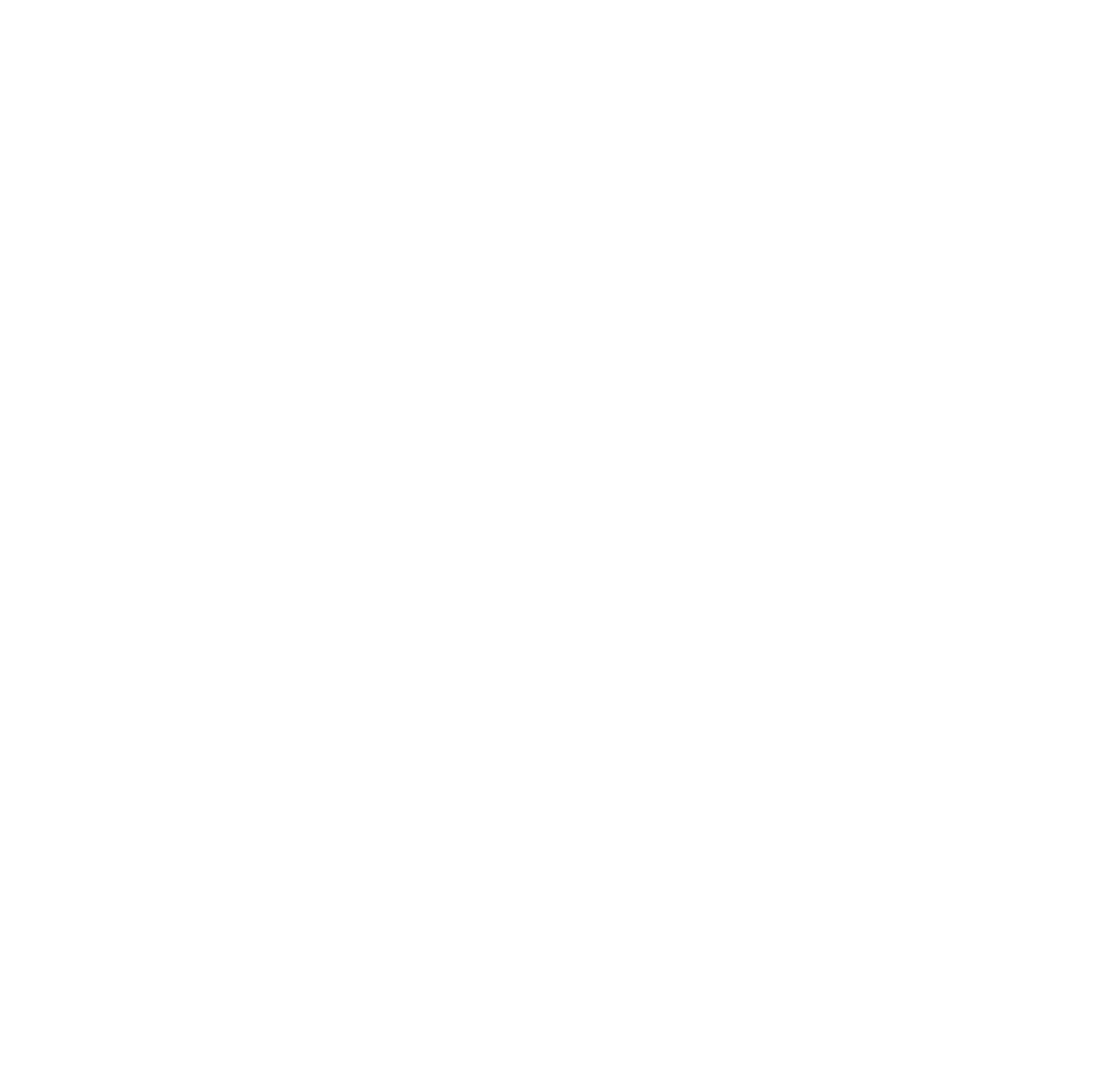
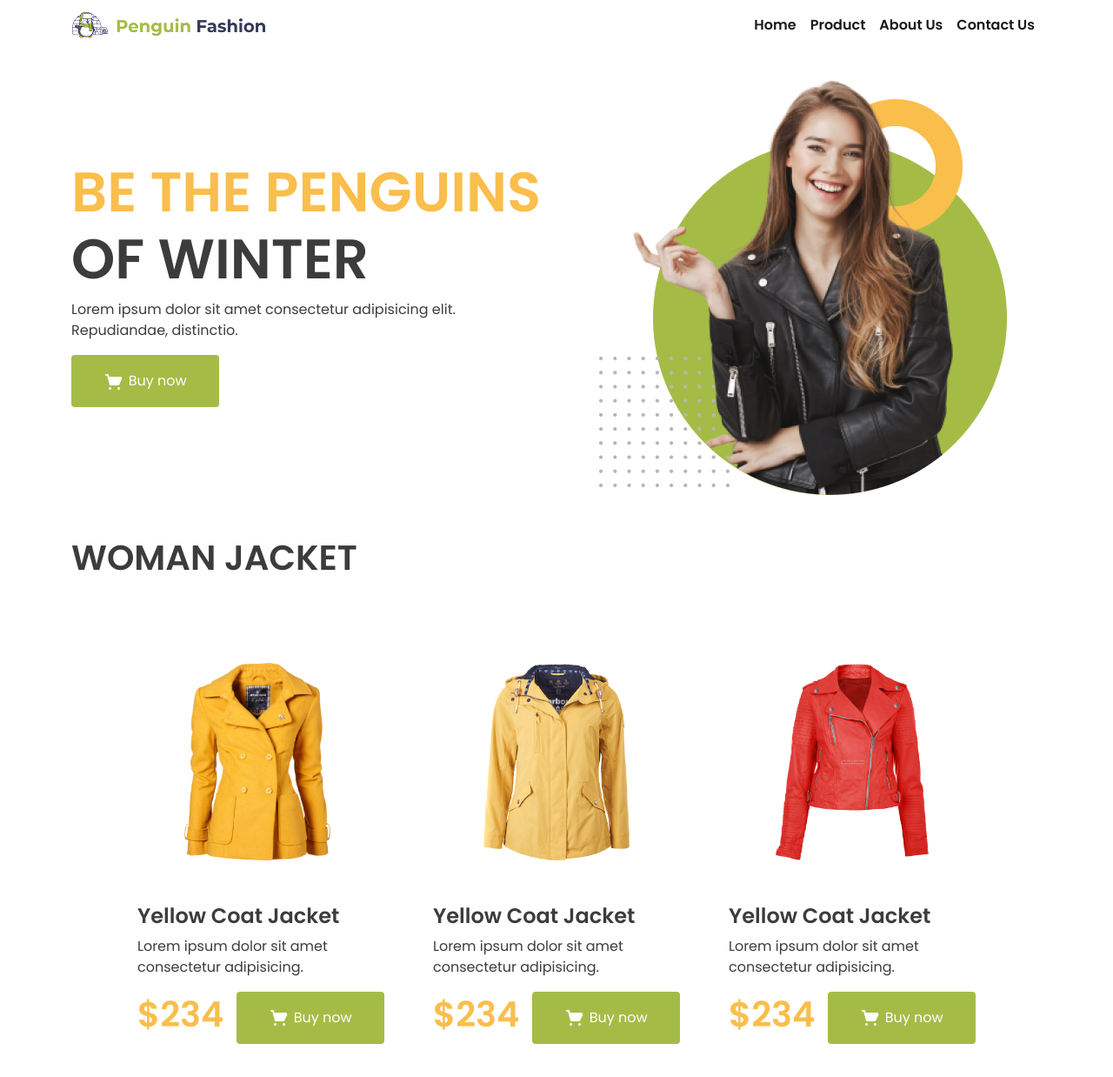
Before and after one commit to aimun-naharr/penguin-fashion, a plain HTML site: page index.html in a window 1280 px wide. Shown: the whole page at 87% size. Before the commit the page ends 800 px from the top, so only its background shows below. Drawn offline with nearby package versions, Linux system fonts and the light colour scheme; a web font is replaced by a local one.

Commit message:
second section done

```diff
--- a/index.html
+++ b/index.html
@@ -1,15 +1,127 @@
 <!DOCTYPE html>
 <html lang="en">
+
 <head>
-    <meta charset="UTF-8">
-    <meta http-equiv="X-UA-Compatible" content="IE=edge">
-    <meta name="viewport" content="width=device-width, initial-scale=1.0">
-    <link href="https://cdn.jsdelivr.net/npm/bootstrap@5.1.3/dist/css/bootstrap.min.css" rel="stylesheet" integrity="sha384-1BmE4kWBq78iYhFldvKuhfTAU6auU8tT94WrHftjDbrCEXSU1oBoqyl2QvZ6jIW3" crossorigin="anonymous">
-    <title>Penguin Fashion</title>
+  <meta charset="UTF-8">
+  <meta http-equiv="X-UA-Compatible" content="IE=edge">
+  <meta name="viewport" content="width=device-width, initial-scale=1.0">
+  <link href="https://cdn.jsdelivr.net/npm/bootstrap@5.1.3/dist/css/bootstrap.min.css" rel="stylesheet"
+    integrity="sha384-1BmE4kWBq78iYhFldvKuhfTAU6auU8tT94WrHftjDbrCEXSU1oBoqyl2QvZ6jIW3" crossorigin="anonymous">
+  <link rel="stylesheet" href="style.css">
+  <link
+    rel="stylesheet"
+    href="https://cdnjs.cloudflare.com/ajax/libs/animate.css/4.1.1/animate.min.css"
+  />
+  <title>Penguin Fashion</title>
 </head>
+
 <body>
+  <header>
+    <nav class="navbar navbar-expand-lg navbar-light">
+      <div class="container">
+        <a class="navbar-brand" href="#">
+          <img src="./icons/Group 33072.png" alt="" width="225" height="31" class="d-inline-block align-text-top">
+        </a>
+        <button class="navbar-toggler" type="button" data-bs-toggle="collapse" data-bs-target="#navbarSupportedContent"
+          aria-controls="navbarSupportedContent" aria-expanded="false" aria-label="Toggle navigation">
+          <span class="navbar-toggler-icon"></span>
+        </button>
+        <div class="collapse navbar-collapse" id="navbarSupportedContent">
+          <ul class="navbar-nav ms-auto mb-2 mb-lg-0 bold-text">
+            <li class="nav-item">
+              <a class="nav-link active" aria-current="page" href="#">Home</a>
+            </li>
+            <li class="nav-item">
+              <a class="nav-link active" aria-current="page" href="#">Product</a>
+            </li>
+            <li class="nav-item">
+              <a class="nav-link active" aria-current="page" href="#">About Us</a>
+            </li>
+            <li class="nav-item">
+              <a class="nav-link active" aria-current="page" href="#">Contact Us</a>
+            </li>
 
 
-    <script src="https://cdn.jsdelivr.net/npm/bootstrap@5.1.3/dist/js/bootstrap.bundle.min.js" integrity="sha384-ka7Sk0Gln4gmtz2MlQnikT1wXgYsOg+OMhuP+IlRH9sENBO0LRn5q+8nbTov4+1p" crossorigin="anonymous"></script>
+
+          </ul>
+
+        </div>
+      </div>
+    </nav>
+  </header>
+  <!---------------------------------------------------------
+     header section done---------------------------------------- -->
+  <main>
+    <section class="mt-4">
+      <div class="container">
+        <div class="row d-flex align-items-center flex-start">
+          <div class="col-md-12 col-lg-6">
+            <div d-flex flex-column w-100 align-items-center>
+              <h1 class="display-3 animate__animated animate__bounce bold-text"><span class="yellow-color">BE THE PENGUINS</span><span class="dark-color"> OF WINTER</span></h1>
+              <p>Lorem ipsum dolor sit amet consectetur adipisicing elit. Repudiandae, distinctio.</p>
+              <button class="buy-btn button rounded"><img width="24" src="./icons/shopping-cart 1.png" alt=""> Buy now</button>
+            </div>
+          </div>
+          <div class="col-md-12 col-lg-6">
+            <div class="model-image d-flex align-items-center justify-content-center"><img class="img-fluid" src="./images/model.png" alt=""></div>
+          </div>
+        </div>
+      </div>
+    </section>
+    <!----------------------------------------------------
+      first section done
+     ------------------------------------------------------->
+    <section class="woman mt-5">
+     <div class="container">
+      <h1 class="dark-color bold-text">WOMAN JACKET</h1>
+      <div class="row my-5 mx-5">
+        <div class="col-lg-4">
+          <div class="cards mx-3">
+            <img class="img-fluid p-5" width="293" src="./images/jacket-1.png" alt="">
+          <h4 class="dark-color bold-text">Yellow Coat Jacket</h2>
+          <p>Lorem ipsum dolor sit amet consectetur adipisicing.</p>
+          <div class="d-flex justify-content-between align-items-center">
+            <h1 class="yellow-color bold-text">$234</h1>
+            <button class="buy-btn button rounded"><img width="24" src="./icons/shopping-cart 1.png" alt=""> Buy now</button>
+          </div>
+          </div>
+        </div>
+        <div class="col-lg-4">
+         <div class="cards mx-3">
+          <img class="img-fluid p-5" width="293" src="./images/jacket-2.png" alt="">
+          <h4 class="dark-color bold-text">Yellow Coat Jacket</h2>
+          <p>Lorem ipsum dolor sit amet consectetur adipisicing.</p>
+          <div class="d-flex justify-content-between align-items-center">
+            <h1 class="yellow-color bold-text">$234</h1>
+            <button class="buy-btn button rounded"><img width="24" src="./icons/shopping-cart 1.png" alt=""> Buy now</button>
+         </div>
+          </div>
+        </div>
+        <div class="col-lg-4">
+         <div class="cards mx-3">
+          <img class="img-fluid p-5" width="293" src="./images/jacket-3.png" alt="">
+          <h4 class="dark-color bold-text">Yellow Coat Jacket</h2>
+          <p>Lorem ipsum dolor sit amet consectetur adipisicing.</p>
+          <div class="d-flex justify-content-between align-items-center">
+            <h1 class="yellow-color bold-text">$234</h1>
+            <button class="buy-btn button rounded"><img width="24" src="./icons/shopping-cart 1.png" alt=""> Buy now</button>
+         </div>
+          </div>
+        </div>
+      </div>
+     </div>
+
+    </section>
+    <!--------------------------------------------
+       second section done----------------------------------- -->
+       <section class="last">
+
+       </section>
+  </main>
+
+  <script src="https://cdn.jsdelivr.net/npm/bootstrap@5.1.3/dist/js/bootstrap.bundle.min.js"
+    integrity="sha384-ka7Sk0Gln4gmtz2MlQnikT1wXgYsOg+OMhuP+IlRH9sENBO0LRn5q+8nbTov4+1p"
+    crossorigin="anonymous"></script>
 </body>
+
 </html>
--- a/style.css
+++ b/style.css
@@ -0,0 +1,32 @@
+@import url('https://fonts.googleapis.com/css2?family=Lobster&family=Merriweather&family=Mochiy+Pop+P+One&family=Poppins:wght@400;600&display=swap');
+*{
+    margin: 0;
+    padding: 0;
+}
+body{
+    font-family: 'Poppins', sans-serif;
+    color:  #3C3C3C;
+
+}
+.bold-text{
+    font-weight: 800;
+}
+.buy-btn{
+    background-color:  #A4BC46;
+    border: none;
+    width: 170px;
+    height: 60px;
+    color: white;
+    text-align: center;
+}
+.yellow-color{
+    color:  #FABE4C;
+}
+.dark-color{
+    color:  #3C3C3C;
+}
+.animate__animated.animate__bounce{
+    --animate-duration: 1s;
+    animation-iteration-count: 2;
+  }
+  /*======================= first section done =====================*/
```
